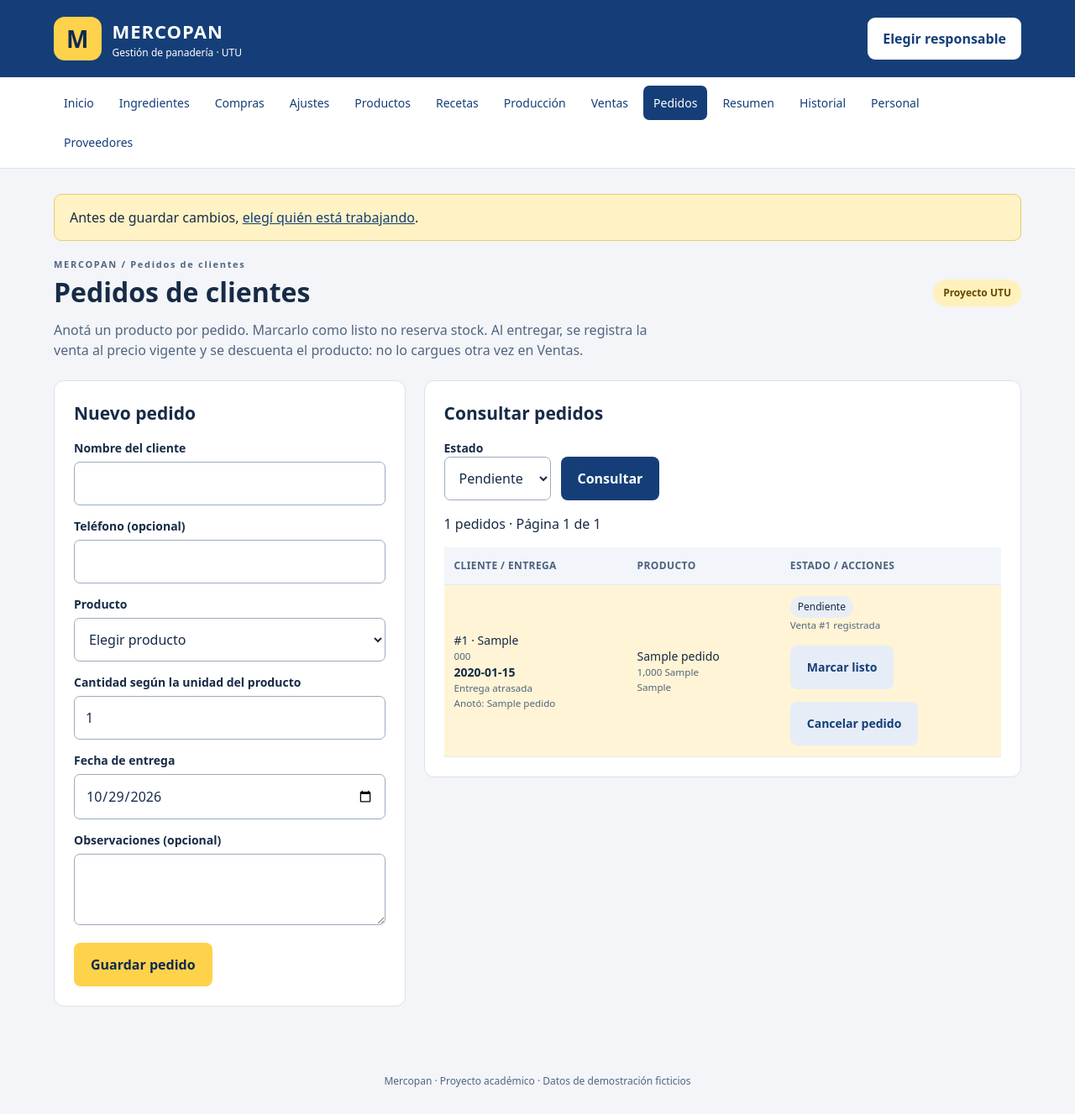
After one commit to s2107851/Mercopan-utu, a PHP site: page /pedidos.php in a window 1280 px wide. The commit adds this page. Shown: the whole page at 84% size. Run offline with PHP 8.4, Linux system fonts and the light colour scheme; tables that the repository leaves empty hold one stand-in row (values such as "Sample post").

Commit message:
HU11 - Pedidos de clientes

```diff
--- /dev/null
+++ b/includes/pedidos.php
@@ -0,0 +1,38 @@
+<?php
+require_once __DIR__ . '/ventas.php';
+function crearPedido(): void {
+    $cliente = texto('cliente');
+    $telefono = texto('telefono', 40, false);
+    $notas = texto('notas', 300, false);
+    $entrega = fecha(texto('fecha_entrega', 10));
+    if ($entrega < date('Y-m-d')) throw new RuntimeException('La entrega no puede ser anterior a hoy.');
+    $id = filter_var($_POST['producto'] ?? '', FILTER_VALIDATE_INT, ['options'=>['min_range'=>1]]);
+    if ($id === false) throw new RuntimeException('Seleccioná un producto válido.');
+    $cantidad = numero($_POST['cantidad'] ?? '', 0.001, 999999, 3);
+    $producto = consulta('SELECT id,nombre,unidad FROM productos WHERE id=? AND activo=1 FOR UPDATE', [$id])->fetch();
+    if (!$producto) throw new RuntimeException('El producto no existe o está inactivo.');
+    if ($producto['unidad'] === 'unidad' && floor($cantidad) !== $cantidad) throw new RuntimeException('La cantidad en unidades debe ser entera.');
+    $persona = responsable();
+    if (!$persona) throw new RuntimeException('Elegí un responsable.');
+    consulta('INSERT INTO pedidos (cliente,telefono,producto_id,producto_nombre,unidad,cantidad,fecha_entrega,notas,persona_id,persona_nombre) VALUES (?,?,?,?,?,?,?,?,?,?)',
+        [$cliente,$telefono,$id,$producto['nombre'],$producto['unidad'],number_format($cantidad,3,'.',''),$entrega,$notas,$persona['id'],$persona['nombre']]);
+    $pedidoId = db()->lastInsertId();
+    registrar('pedidos', 'Creó pedido #' . $pedidoId . ': ' . n($cantidad) . ' ' . $producto['unidad'] . ' de ' . $producto['nombre']);
+}
+function cambiarPedido(): void {
+    $id = filter_var($_POST['id'] ?? '', FILTER_VALIDATE_INT, ['options'=>['min_range'=>1]]);
+    if ($id === false) throw new RuntimeException('Pedido no válido.');
+    $nuevo = texto('estado', 10);
+    $pedido = consulta('SELECT * FROM pedidos WHERE id=? FOR UPDATE', [$id])->fetch();
+    if (!$pedido) throw new RuntimeException('El pedido no existe.');
+    $permitidos = ['pendiente'=>['listo','cancelado'], 'listo'=>['entregado','cancelado']];
+    if (!in_array($nuevo, $permitidos[$pedido['estado']] ?? [], true)) throw new RuntimeException('Ese cambio ya fue realizado o no está permitido.');
+    $ventaId = null;
+    if ($nuevo === 'entregado') {
+        // Reutiliza las reglas de ventas en la MISMA transacción del pedido.
+        $ventaId = registrarVenta(['producto'=>(string)$pedido['producto_id'], 'cantidad'=>$pedido['cantidad']]);
+
+    }
+    consulta('UPDATE pedidos SET estado=?,venta_id=? WHERE id=?', [$nuevo,$ventaId,$id]);
+    registrar('pedidos', 'Pedido #' . $id . ': ' . $pedido['estado'] . ' → ' . $nuevo . ($ventaId ? ' · Venta #' . $ventaId : ''));
+}
--- a/includes/ventas.php
+++ b/includes/ventas.php
@@ -3,13 +3,14 @@
  * Registra la venta de un producto terminado. Debe llamarse desde guardar()
  * para conservar venta, existencias e historial en una sola transacción.
  */
-function registrarVenta(): void {
-    $idTexto = trim((string)($_POST['producto'] ?? ''));
+function registrarVenta(?array $datos = null): int {
+    $datos = $datos ?? $_POST;
+    $idTexto = trim((string)($datos['producto'] ?? ''));
     if (!ctype_digit($idTexto) || (int)$idTexto < 1) {
         throw new RuntimeException('Seleccioná un producto válido.');
     }
     $productoId = (int)$idTexto;
-    $cantidad = numero($_POST['cantidad'] ?? '', 0.001, 999999, 3);
+    $cantidad = numero($datos['cantidad'] ?? '', 0.001, 999999, 3);
 
     // La fila queda bloqueada mientras se comprueban y descuentan las existencias.
     $producto = consulta(
@@ -55,4 +56,5 @@ function registrarVenta(): void {
         'Venta #' . $ventaId . ': ' . n($cantidad) . ' ' . $producto['unidad'] .
         ' de ' . $producto['nombre'] . ' · $ ' . n($totalGuardado, 2)
     );
+    return $ventaId;
 }
--- /dev/null
+++ b/pedidos.php
@@ -0,0 +1,46 @@
+<?php
+require 'includes/inicio.php';
+require 'includes/pedidos.php';
+if ($_SERVER['REQUEST_METHOD'] === 'POST') {
+    try {
+        verificar();
+        $accion = texto('accion', 10);
+        if (!in_array($accion, ['crear','estado'], true)) throw new RuntimeException('Acción no válida.');
+        guardar($accion === 'crear' ? 'crearPedido' : 'cambiarPedido');
+        ir('pedidos.php', 'Pedido guardado. Si se entregó, su venta ya quedó registrada.');
+    } catch (Throwable $ex) { $error = mensajeError($ex); }
+}
+$estado = (string)($_GET['estado'] ?? 'pendiente');
+$estados = ['pendiente'=>'Pendiente','listo'=>'Listo','entregado'=>'Entregado','cancelado'=>'Cancelado'];
+if ($estado !== '' && !isset($estados[$estado])) { $estado = 'pendiente'; $error = 'Estado de búsqueda no válido.'; }
+$where = $estado === '' ? '' : ' WHERE estado=?';
+$params = $estado === '' ? [] : [$estado];
+$total = (int)consulta('SELECT COUNT(*) FROM pedidos' . $where, $params)->fetchColumn();
+$paginas = max(1, (int)ceil($total/25));
+$pagina = min($paginas, max(1, (int)($_GET['pagina'] ?? 1)));
+$filas = consulta('SELECT * FROM pedidos' . $where . ' ORDER BY fecha_entrega,id LIMIT 25 OFFSET ' . (($pagina-1)*25), $params)->fetchAll();
+$productos = consulta('SELECT id,CONCAT(nombre," · ",unidad) nombre FROM productos WHERE activo=1 ORDER BY nombre')->fetchAll();
+$titulo = 'Pedidos de clientes'; require 'includes/header.php';
+?>
+<p class="descripcion">Anotá un producto por pedido. Marcarlo como listo no reserva stock. Al entregar, se registra la venta al precio vigente y se descuenta el producto: no lo cargues otra vez en Ventas.</p>
+<div class="dos"><section class="panel"><h2>Nuevo pedido</h2>
+<?php if (!$productos): ?><p class="aviso">Primero agregá un producto activo en Productos.</p><?php else: ?>
+<form method="post"><?php formulario(); ?><input type="hidden" name="accion" value="crear">
+<label for="cliente">Nombre del cliente</label><input id="cliente" name="cliente" maxlength="100" required value="<?= valor('cliente') ?>">
+<label for="telefono">Teléfono (opcional)</label><input id="telefono" name="telefono" maxlength="40" value="<?= valor('telefono') ?>">
+<label for="producto">Producto</label><select id="producto" name="producto" required><option value="">Elegir producto</option><?php opciones($productos,$_POST['producto'] ?? 0); ?></select>
+<label for="cantidad">Cantidad según la unidad del producto</label><input id="cantidad" type="number" name="cantidad" min="0.001" max="999999" step="0.001" required value="<?= valor('cantidad',1) ?>">
+<label for="fecha_entrega">Fecha de entrega</label><input id="fecha_entrega" type="date" name="fecha_entrega" min="<?= e(date('Y-m-d')) ?>" required value="<?= valor('fecha_entrega',date('Y-m-d')) ?>">
+<label for="notas">Observaciones (opcional)</label><textarea id="notas" name="notas" maxlength="300"><?= valor('notas') ?></textarea>
+<button class="amarillo">Guardar pedido</button></form><?php endif; ?></section>
+<section class="panel"><h2>Consultar pedidos</h2><form method="get" class="filtros"><div><label for="estado">Estado</label><select id="estado" name="estado"><option value="">Todos</option><?php foreach ($estados as $clave=>$nombre): ?><option value="<?= e($clave) ?>" <?= $estado===$clave?'selected':'' ?>><?= e($nombre) ?></option><?php endforeach; ?></select></div><button>Consultar</button></form>
+<p><?= e($total) ?> pedidos · Página <?= e($pagina) ?> de <?= e($paginas) ?></p><div class="tabla"><table><thead><tr><th>Cliente / entrega</th><th>Producto</th><th>Estado / acciones</th></tr></thead><tbody>
+<?php foreach ($filas as $r): ?><tr class="<?= in_array($r['estado'],['pendiente','listo'],true) && $r['fecha_entrega']<date('Y-m-d')?'bajo':'' ?>">
+<td>#<?= e($r['id']) ?> · <?= e($r['cliente']) ?><small><?= e($r['telefono']) ?></small><strong><?= e($r['fecha_entrega']) ?></strong><?php if (in_array($r['estado'],['pendiente','listo'],true) && $r['fecha_entrega']<date('Y-m-d')): ?><small>Entrega atrasada</small><?php endif; ?><small>Anotó: <?= e($r['persona_nombre']) ?></small></td>
+<td><?= e($r['producto_nombre']) ?><small><?= n($r['cantidad']) ?> <?= e($r['unidad']) ?></small><small><?= e($r['notas']) ?></small></td><td><span class="badge"><?= e($estados[$r['estado']]) ?></span>
+<?php if ($r['venta_id']): ?><small>Venta #<?= e($r['venta_id']) ?> registrada</small><?php endif; ?>
+<?php foreach (['pendiente'=>['listo'=>'Marcar listo','cancelado'=>'Cancelar pedido'],'listo'=>['entregado'=>'Entregar y registrar venta','cancelado'=>'Cancelar pedido']][$r['estado']] ?? [] as $s=>$etiqueta): ?>
+<form method="post" data-confirmar="<?= $s==='entregado'?'¿Entregar y registrar la venta? Se descontará el stock al precio vigente.':'¿Confirmás este cambio de estado?' ?>"><?php formulario(); ?><input type="hidden" name="accion" value="estado"><input type="hidden" name="id" value="<?= e($r['id']) ?>"><input type="hidden" name="estado" value="<?= e($s) ?>"><button class="secundario"><?= e($etiqueta) ?></button></form><?php endforeach; ?></td></tr><?php endforeach; ?>
+<?php if (!$filas): ?><tr><td colspan="3" class="vacio">Sin pedidos para este estado.</td></tr><?php endif; ?></tbody></table></div>
+<div class="acciones"><?php if ($pagina>1): ?><a class="boton secundario" href="?<?= e(http_build_query(['estado'=>$estado,'pagina'=>$pagina-1])) ?>">Anterior</a><?php endif; ?><?php if ($pagina<$paginas): ?><a class="boton secundario" href="?<?= e(http_build_query(['estado'=>$estado,'pagina'=>$pagina+1])) ?>">Siguiente</a><?php endif; ?></div></section></div>
+<?php require 'includes/footer.php'; ?>
```
Also changed, not shown: database/pedidos.sql (added, +22 -0 lines), docs/COMMIT_11_pedidos.md (added, +62 -0 lines), tests/pedidos.php (added, +41 -0 lines), tests/soporte_modulos.php (added, +38 -0 lines), README.md.
